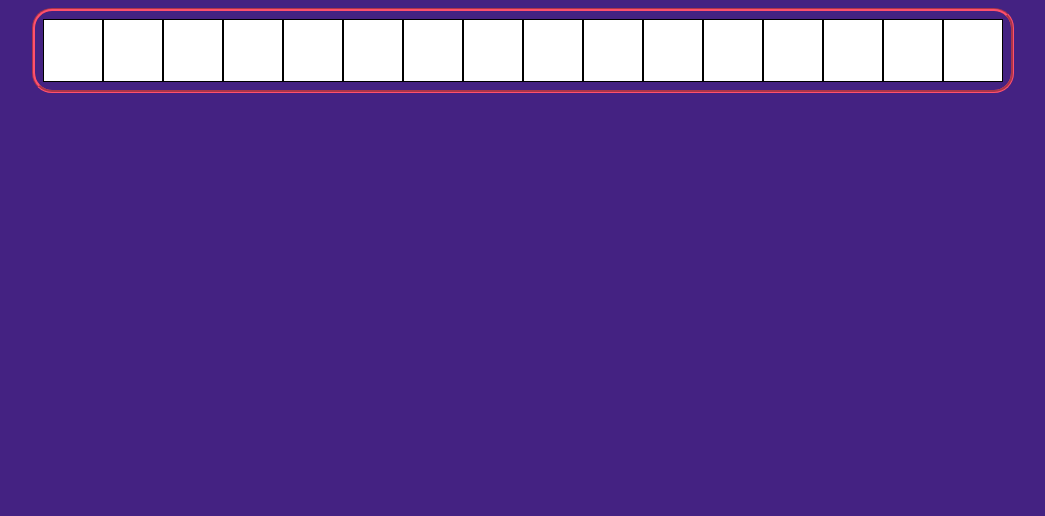
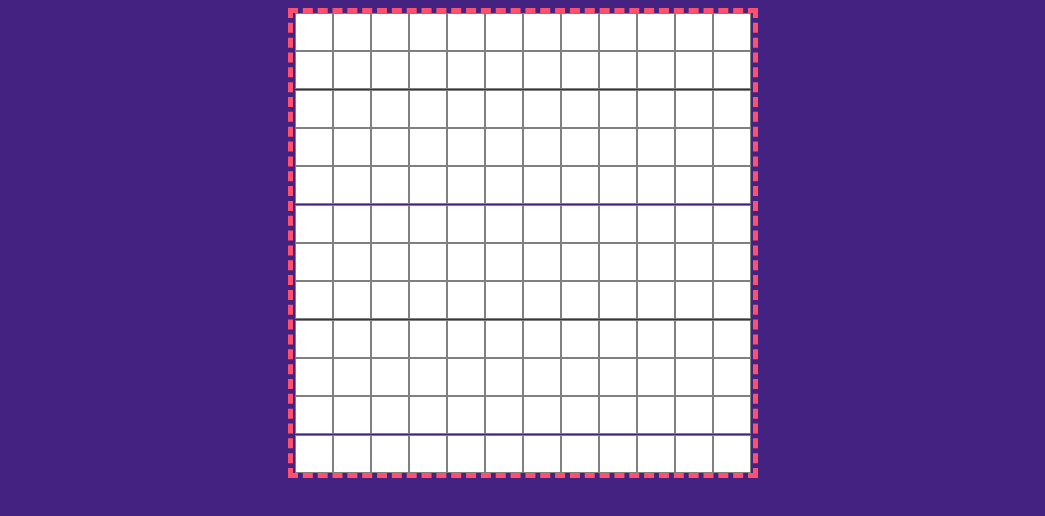
Before and after one commit to dh-programs/etch-a-sketch, a plain HTML site: page index.html in a window 1280 px wide. Shown: the whole page, without its empty margins (117-1162 px from the left). Drawn offline with Linux system fonts and the light colour scheme.

Commit message:
Update grid creation

```diff
--- a/index.html
+++ b/index.html
@@ -10,6 +10,9 @@
 
     <body>
         <script src="script.js" defer></script>
-        <div class="content" id="container"></div>
+        <div class="main">
+            <div class="header"></div>
+            <div class="content" id="grid-container"></div>
+        </div>
     </body>
 </html>
--- a/script.js
+++ b/script.js
@@ -1,21 +1,22 @@
-const container = document.querySelector('#container');
+const gridContainer = document.querySelector('#grid-container');
 
 function createGrid(rowSize) {
-    let containerSize = container.offsetWidth;
-    let boxSize = containerSize / rowSize;
+    let gridContainerSize = gridContainer.offsetWidth;
+    let boxSize = Math.round(gridContainerSize / rowSize) - 1;
     let boxSizePx = `${boxSize}px`;
-    for (let i = 0; i < rowSize; i++) {
+    console.log(`containerSize is ${gridContainerSize} and boxSizePx is ${boxSizePx}`)
+    for (let i = 0; i < rowSize * rowSize; i++) {
         //let divBox = `grid${i}Box`;
         let divBox = document.createElement('div');
         divBox.classList.add('div');
+        divBox.className = 'grid';
+        divBox.style.height = boxSizePx;
         divBox.style.width = boxSizePx;
-        divBox.style.height = boxSizePx;
-        divBox.style.backgroundColor = 'white';
-        divBox.style.borderStyle = 'solid';
-        divBox.style.borderColor = 'black';
-        divBox.style.borderWidth = '1px';
-        container.append(divBox);
+        divBox.style.maxWidth = boxSizePx;
+        divBox.style.maxHeight = boxSizePx;
+        gridContainer.append(divBox);
+        console.log(`${divBox.offsetHeight} and ${divBox.offsetWidth}`);
     }
 }
 
-createGrid(16);
+createGrid(12);
--- a/styles.css
+++ b/styles.css
@@ -2,13 +2,43 @@ body {
     background-color: rgb(68, 34, 130);
 }
 
+.main {
+    display: flex;
+    justify-content: space-evenly;
+    margin: 0px auto;
+}
+
+.header {
+    display: flex;
+    background-color: blanchedalmond;
+    font-size: 30px;
+}
+
 .content {
     display: flex;
-    max-width: 960px;
+    flex-shrink: 0;
+    justify-content: center;
     margin: 0px auto;
-    padding: 8px;
-    border-radius: 20px;
-    border-style: groove;
+    border-width: 5px;
+    border-style: dashed;
     border-color: rgb(255, 80, 109);
     color: rgb(0, 255, 242);
 }
+
+#grid-container {
+    display: flex;
+    flex-wrap: wrap;
+    flex: 1;
+    flex-shrink: 0;
+    height: 460px;
+    width: 460px;
+    max-width: 460px;
+}
+
+.grid {
+    box-sizing: border-box;
+    background-color: white;
+    border-style: solid;
+    border-color: gray;
+    border-width: 1px;
+}
```
